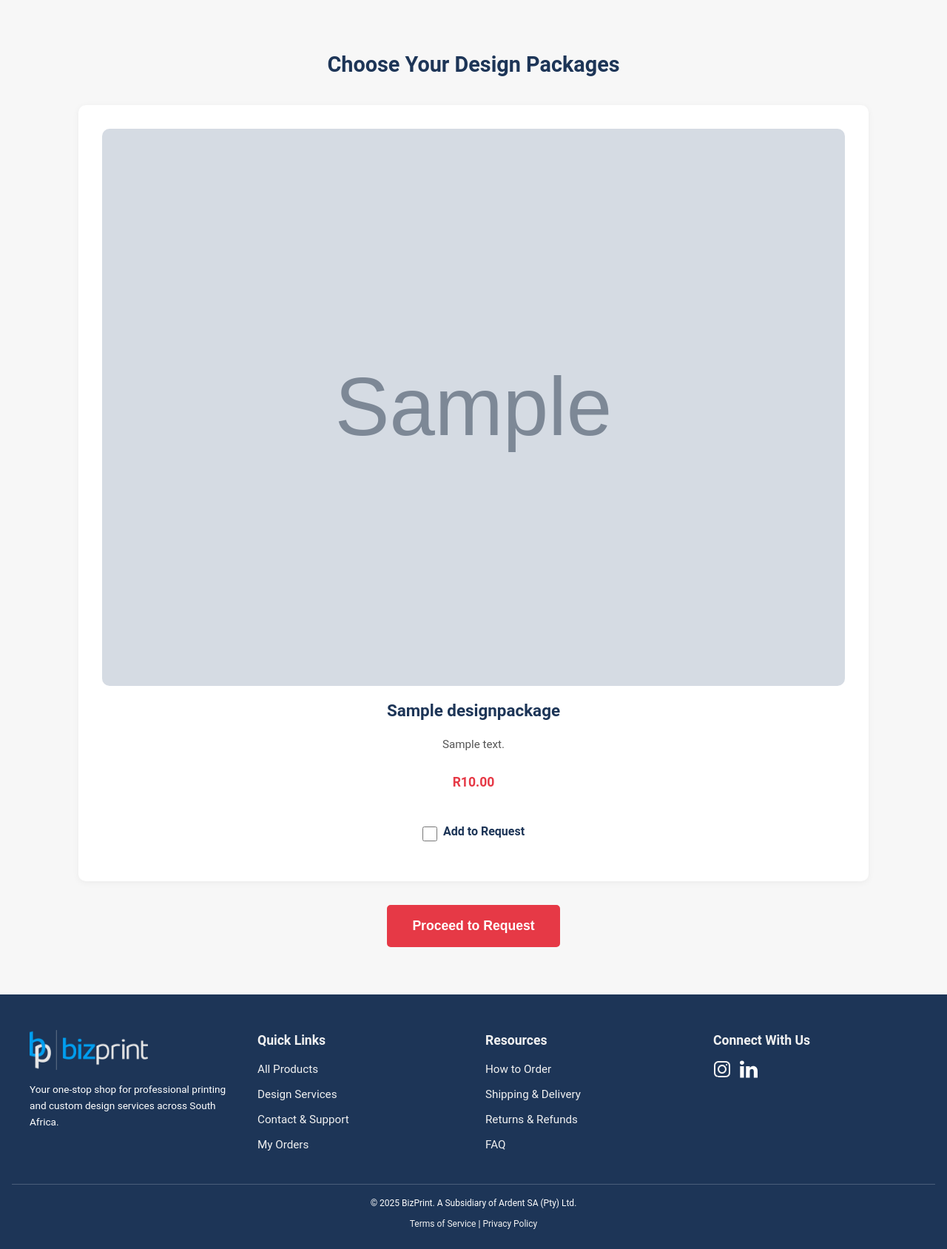
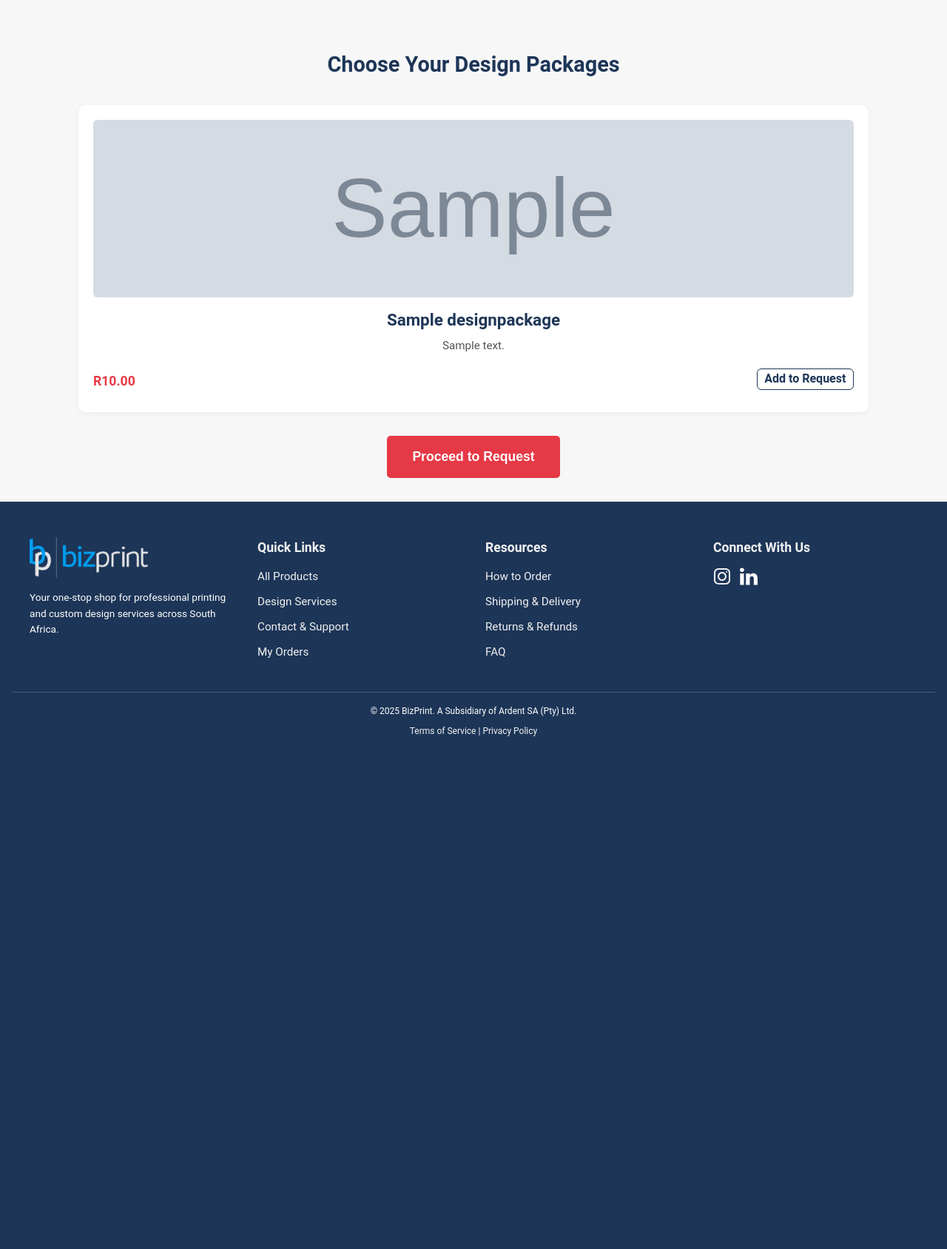
Before and after one commit to Katlego909/bizprint, a Django app: page /designs/ in a window 1280 px wide. Shown: the part 87-1775 px from the top of the page at 74% size. After the commit the page ends 1082 px from the top, so only its background shows below. Run offline with Django 5.2, Linux system fonts and the light colour scheme; tables that the repository leaves empty hold one stand-in row (values such as "Sample post"); grey boxes marked "Sample" are stand-in pictures.

Commit message:
Enhance design package offerings: Update descriptions, pricing, and add new packages. Improve template rendering with bullet point formatting and adjust UI styles for better presentation and usability.

```diff
--- a/designs/models.py
+++ b/designs/models.py
@@ -4,11 +4,22 @@ from django.core.exceptions import ValidationError
 from decimal import Decimal
 import uuid
 
+
 class DesignPackage(models.Model):
     title = models.CharField(max_length=200)
     description = models.TextField()
     price = models.DecimalField(max_digits=8, decimal_places=2)
     image = models.ImageField(upload_to='design_images/', blank=True, null=True)
+
+    def description_as_list(self):
+        """
+        Returns the description as a list of bullet points, splitting on newlines or semicolons.
+        Strips any leading dash and whitespace for clean template rendering.
+        This allows for professional formatting in templates, even for admin-added items.
+        """
+        import re
+        # Split on newlines or semicolons, strip whitespace, ignore empty, remove leading dash
+        return [re.sub(r'^-\s*', '', item.strip()) for item in re.split(r'[\n;]+', self.description) if item.strip()]
 
     def __str__(self):
         return self.title
--- a/designs/templates/designs/design_list.html
+++ b/designs/templates/designs/design_list.html
@@ -13,18 +13,31 @@
     <div class="design-grid">
       {% for package in packages %}
         <div class="design-card">
+          <div class="design-card-header">
             {% if package.image %}
-            <img src="{{ package.image.url }}" alt="{{ package.title }}" style="width: 100%; border-radius: 10px; margin-bottom: 1rem;">
+              <img src="{{ package.image.url }}" alt="{{ package.title }}">
             {% else %}
-            <img src="{% static 'images/default-package.jpg' %}" alt="Default Package" style="width: 100%; border-radius: 10px; margin-bottom: 1rem;">
+              <img src="{% static 'images/default-package.jpg' %}" alt="Default Package">
             {% endif %}
+            <h4>{{ package.title }}</h4>
+            <p class="package-summary">{{ package.description_as_list|first }}</p>
+          </div>
 
-          <h4>{{ package.title }}</h4>
-          <p>{{ package.description }}</p>
+          <div class="design-card-content">
+            {% if package.description_as_list|length > 1 %}
+              <ul class="package-bullets">
+                {% for bullet in package.description_as_list|slice:'1:' %}
+                  <li>{{ bullet }}</li>
+                {% endfor %}
+              </ul>
+            {% endif %}
+          </div>
+          <div class="design-card-footer">
             <div class="price">R{{ package.price }}</div>
             <div class="select-package-checkbox">
               <input type="checkbox" name="packages" id="package_{{ package.id }}" value="{{ package.id }}">
-            <label for="package_{{ package.id }}">Add to Request</label>
+              <label for="package_{{ package.id }}" class="select-btn checkbox-label">Add to Request</label>
+            </div>
           </div>
         </div>
       {% empty %}
--- a/designs/views.py
+++ b/designs/views.py
@@ -39,7 +39,10 @@ def design_request_create(request):
         additional_instructions = request.POST.get('additional_instructions', '')
         uploaded_file = request.FILES.get('uploaded_files')
         email = request.POST.get('email', '').strip()
-        full_name = request.POST.get('full_name', '').strip()
+        # Read full_name defensively: support several possible keys and GET fallback
+        full_name = (request.POST.get('full_name') or request.POST.get('fullname') or
+                 request.POST.get('id_fullname') or request.GET.get('full_name') or '')
+        full_name = full_name.strip()
         phone = request.POST.get('phone', '').strip()
 
         # Design brief fields
@@ -95,6 +98,9 @@ def design_request_create(request):
             inspiration_links=inspiration_links,
             timeline_preference=timeline_preference,
         )
+        # If full_name is still missing, add a warning to help debug missing guest names
+        if not design_request.full_name:
+            messages.warning(request, "No full name was provided — if you typed a name, please check the form and try again.")
         design_request.packages.add(*package_ids)
         design_request.save()
 
--- a/static/css/style.css
+++ b/static/css/style.css
@@ -210,6 +210,7 @@ form textarea {
   resize: vertical;
   min-height: 100px;
 }
+
 
 /* =============================
    NAVBAR
@@ -1643,7 +1644,7 @@ a {
 /* Design Packages List */
 .design-packages-container {
   max-width: 1100px;
-  margin: 4rem auto;
+  margin: 2rem auto; /* reduced top whitespace */
   padding: 0 1rem;
   text-align: center;
 }
@@ -1651,19 +1652,20 @@ a {
 .design-grid {
   display: grid;
   grid-template-columns: repeat(auto-fit, minmax(280px, 1fr));
-  gap: 2rem;
-  margin-top: 2rem;
+  gap: 1.5rem;
+  margin-top: 1rem; /* tighter spacing under title */
 }
 
 .design-card {
   background: #ffffff;
   border-radius: 10px;
   box-shadow: 0 2px 10px rgba(0,0,0,0.05);
-  padding: 2rem;
+  padding: 1.25rem 1.25rem 1.5rem; /* reduce top padding */
   display: flex;
   flex-direction: column;
-  justify-content: space-between;
+  justify-content: flex-start;
   transition: transform 0.2s ease, box-shadow 0.2s ease;
+  height: auto; /* allow cards to grow to fit full content */
 }
 
 .design-card:hover {
@@ -1674,7 +1676,7 @@ a {
 .design-card h4 {
   font-size: 1.4rem;
   color: #1d3557;
-  margin-bottom: 1rem;
+  margin-bottom: 0.6rem;
 }
 
 .design-card p {
@@ -1691,26 +1693,150 @@ a {
   font-size: 1.1rem;
 }
 
+/* Make the main content grow so price/checkbox sit closer to bottom when content is short */
+.design-card .design-card-content {
+  display: flex;
+  flex-direction: column;
+  flex: 1 1 auto;
+  justify-content: flex-start;
+}
+
+.design-card .design-card-content p {
+  margin-bottom: 0.5rem;
+}
+
+/* Remove internal scrolling so cards do not show scrollbars */
+.design-card .design-card-content {
+  padding-right: 0;
+}
+
+/* Constrain images to a consistent header area (increased size) */
+.design-card img {
+  display: block;
+  max-height: 240px; /* increased from 64px */
+  width: 100%;
+  margin: 0 auto 0.6rem;
+  object-fit: cover;
+  border-radius: 6px;
+}
+
+/* Header area: fixed space for image, title and summary so bullets align */
+.design-card-header {
+  display: flex;
+  flex-direction: column;
+  align-items: center;
+  justify-content: flex-start;
+  min-height: 160px; /* reserve larger header space for bigger image */
+  padding-bottom: 0.25rem;
+}
+.design-card-header h4 {
+  margin: 0.25rem 0 0.25rem;
+}
+.design-card-header .package-summary {
+  margin: 0;
+  font-size: 0.95rem;
+  color: #555;
+  text-align: center;
+  max-height: 3.6rem; /* roughly 2 lines */
+  overflow: hidden;
+}
+
+/* Responsive: slightly smaller header/image on narrow screens */
+@media (max-width: 600px) {
+  .design-card img {
+    max-height: 80px;
+    object-fit: contain;
+  }
+  .design-card-header {
+    min-height: 120px;
+  }
+}
+
+/* Keep bullets close to header */
+.design-card .package-bullets {
+  margin-top: 0.35rem !important;
+}
+
+/* Footer pinned to bottom of card */
+.design-card .design-card-footer {
+  margin-top: 0.9rem;
+  display: flex;
+  align-items: center;
+  justify-content: space-between;
+  gap: 1rem;
+  width: 100%;
+}
+.design-card .design-card-footer .price {
+  margin: 0;
+  margin-right: auto;
+  font-weight: 700;
+}
+
+/* Ensure package feature lists are left-aligned and use outside markers */
+.design-card .package-bullets {
+  text-align: left !important;
+  margin: 0.5rem 0 0 0 !important;
+  padding-left: 1.2rem !important;
+  width: 100% !important;
+  display: block !important;
+  list-style-type: disc !important;
+  list-style-position: outside !important;
+  font-size: 0.98rem;
+  line-height: 1.4;
+}
+.design-card .package-bullets li {
+  margin-bottom: 0.2rem;
+  padding-left: 0;
+}
+
+.more-features {
+  font-size: 0.88rem;
+  color: #666;
+  margin-top: 0.35rem;
+}
+
 .select-package-checkbox {
-  display: flex;
+  display: inline-flex;
   align-items: center;
-  justify-content: center;
-  margin-top: 1rem;
-  margin-bottom: 1rem;
-}
-
+  gap: 0.5rem;
+  margin: 0;
+  position: relative;
+}
+
+/* Visually hide the native checkbox but keep it accessible */
 .select-package-checkbox input[type="checkbox"] {
-  width: 20px;
-  height: 20px;
-  margin-right: 0.5rem;
+  position: absolute;
+  left: -9999px;
+  width: 1px;
+  height: 1px;
+  overflow: hidden;
+}
+
+/* Label styled as a selectable button */
+.select-package-checkbox input[type="checkbox"] + label.select-btn {
+  display: inline-flex;
+  align-items: center;
+  gap: 0.5rem;
+  padding: 0.35rem 0.6rem;
+  border-radius: 6px;
+  border: 1px solid var(--color-primary);
+  background: transparent;
+  color: var(--color-primary);
   cursor: pointer;
-  accent-color: #1d3557; /* Custom checkbox color */
-}
-
-.select-package-checkbox label {
+  transition: var(--transition);
   font-weight: 600;
-  color: #1d3557;
-  cursor: pointer;
+}
+
+/* Checked state */
+.select-package-checkbox input[type="checkbox"]:checked + label.select-btn {
+  background: var(--color-primary);
+  color: var(--color-white);
+  border-color: var(--color-primary-dark);
+}
+
+/* Support the old .checkbox-label class too */
+.select-package-checkbox label.checkbox-label {
+  line-height: 1;
 }
 
 #proceed-to-request-btn {
```
Also changed, not shown: designs/management/commands/seed_design_packages.py (+119 -12 lines), designs/templates/designs/quote.html (+9 -5 lines), designs/utils.py (+22 -8 lines). Lines whose indentation alone changed are shown as unchanged.
